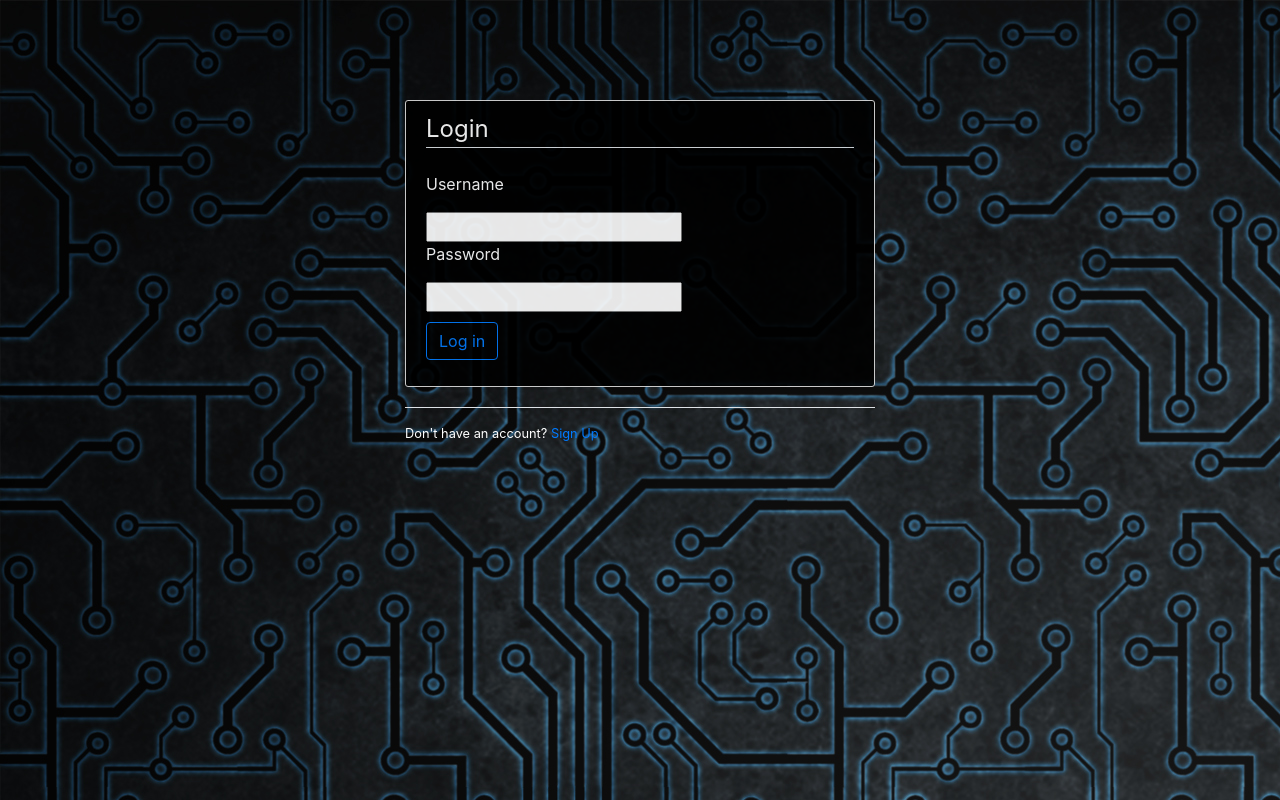
After one commit to HenrikAndreas/flaskServer, a Flask app: page /login in a window 1280 px wide. The commit adds this page. Run offline with Flask 2, Linux system fonts and the light colour scheme; some libraries are stand-ins or nearby versions.

Commit message:
Added login page with basic features. No user authentication yet

```diff
--- a/website/main.py
+++ b/website/main.py
@@ -1,10 +1,43 @@
 from flask import Flask, render_template, url_for, request, redirect
 from data import getPosts, createPost
-
+from idGenerator import idGenerator
+import os
 
 app = Flask(__name__)
 
-@app.route('/', methods=['GET'])
+def getUserData():
+    path = os.path.relpath('data\\userData.dat', os.path.dirname(__file__))
+    userdata = open(path, 'r')
+    userdata.readline()
+    users = {}
+    for line in userdata:
+        currentLine = line.rstrip().lstrip().split(',')
+        users[currentLine[0]] = {'password' : currentLine[1]}
+    return users
+
+
+def addNewUser(username, password):
+    path = os.path.relpath('data\\userData.dat', os.path.dirname(__file__))
+    userdata = open(path, 'a')
+    userID = idGenerator()
+    userdata.write(f'{username},{password},{userID}\n')
+    userdata.close()
+
+@app.route('/')
+@app.route('/login', methods=['GET'])
+def login():
+    return render_template('login.html')
+
+@app.route('/verification', methods=['POST'])
+def verification():
+    userdata = getUserData()
+    username = request.form['username']
+    password = request.form['password']
+    if (username in userdata):
+        if (password == userdata[username]['password']):
+            return redirect('home')
+    return redirect('login')
+
 @app.route('/home', methods=['GET'])
 def mainScreen():
     posts = getPosts()
--- /dev/null
+++ b/website/static/login.css
@@ -0,0 +1,38 @@
+#login-background {
+    background-image: url('wallpaper.jpg');
+}
+
+.dropdown-menu {
+    background-color: #343A40;
+}
+
+.dropdown-menu a {
+    color: white;
+}
+.content-section {
+    color: white;
+    background-color: #000;
+    padding: 10px 20px;
+    border: 1px solid #dddddd;
+    border-radius: 3px;
+    margin-bottom: 20px;
+    margin-top: 20px;
+    opacity: 0.9;
+
+
+  }
+
+.content-section a {
+    color: white;
+}
+
+.content-section h3 {
+    color: white;
+}
+.list-group-item-light {
+    color: #343A40;
+    background-color: #fdfdfe;
+}
+.text-muted {
+    color: #fff!important;
+}
--- a/website/static/main.css
+++ b/website/static/main.css
@@ -1,6 +1,7 @@
 body {
     background-color: #101010!important;
     color: #ffffff!important;
+    overflow-x: hidden;
 }
 
 
--- /dev/null
+++ b/website/templates/login.html
@@ -0,0 +1,52 @@
+<html>
+    <head>
+        <meta charset="utf-8">
+        <meta name="viewport" content="width=device-width, initial-scale=1, shrink-to-fit=no">
+        <!-- Bootstrap CSS -->
+        <link rel="stylesheet" href="https://maxcdn.bootstrapcdn.com/bootstrap/4.0.0/css/bootstrap.min.css" integrity="sha384-Gn5384xqQ1aoWXA+058RXPxPg6fy4IWvTNh0E263XmFcJlSAwiGgFAW/dAiS6JXm" crossorigin="anonymous">
+        <!--Checks if title parameter is given in run.py-->
+        <link rel="stylesheet" type="text/css" href="{{ url_for('static', filename='login.css')}}" />
+    </head>
+
+
+
+    <body id='login-background'>
+        <main role="main", class="container" style="width: 500px; margin-top: 100px">
+            <div class="content-section">
+                <form method="POST" action="{{url_for('verification')}}">
+                    <fieldset class="form-group">
+                        <legend class="border-bottom mb-4">Login</legend>
+                        <div>
+                            <p>Username</p>
+                            <input name="username" id="username" type="text" value=""></input>
+                        </div>
+                        <div>
+                            <p>Password</p>
+                            <input name="password" id="password" type="text" value=""></input>
+                        </div>
+                        <div style="margin-top: 10px;">
+                            <button class="btn btn-outline-primary">Log in</button>
+                        </div>
+
+                    <fieldset>
+
+                </form>
+
+            </div>
+            <div class="border-top pt-3">
+                <small class="text-muted">
+                    Don't have an account? <a class=ml-2" href="#">Sign Up</a>
+                </small>
+            </div>
+
+
+        </main>
+    </body>
+
+      <!-- Optional JavaScript -->
+      <!-- jQuery first, then Popper.js, then Bootstrap JS -->
+      <script src="https://code.jquery.com/jquery-3.2.1.slim.min.js" integrity="sha384-KJ3o2DKtIkvYIK3UENzmM7KCkRr/rE9/Qpg6aAZGJwFDMVNA/GpGFF93hXpG5KkN" crossorigin="anonymous"></script>
+      <script src="https://cdnjs.cloudflare.com/ajax/libs/popper.js/1.12.9/umd/popper.min.js" integrity="sha384-ApNbgh9B+Y1QKtv3Rn7W3mgPxhU9K/ScQsAP7hUibX39j7fakFPskvXusvfa0b4Q" crossorigin="anonymous"></script>
+      <script src="https://maxcdn.bootstrapcdn.com/bootstrap/4.0.0/js/bootstrap.min.js" integrity="sha384-JZR6Spejh4U02d8jOt6vLEHfe/JQGiRRSQQxSfFWpi1MquVdAyjUar5+76PVCmYl" crossorigin="anonymous"></script>
+    </body>
+</html>
```
Also changed, not shown: website/idGenerator.py (added, +9 -0 lines), website/static/wallpaper.jpg (added), 2 other files.
